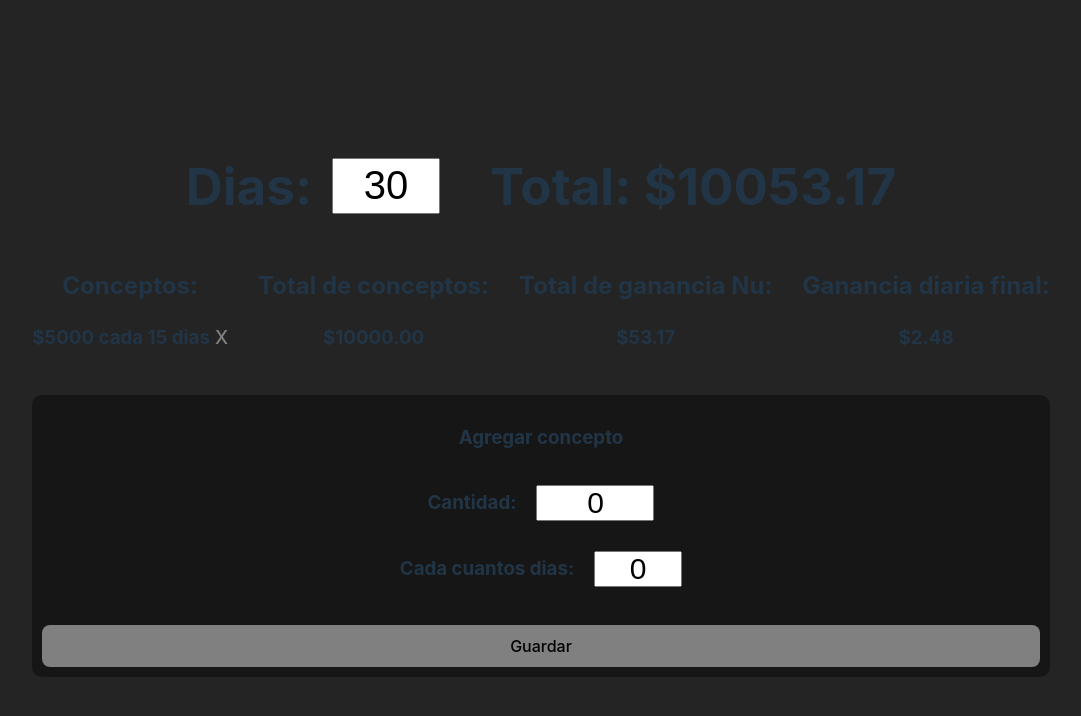
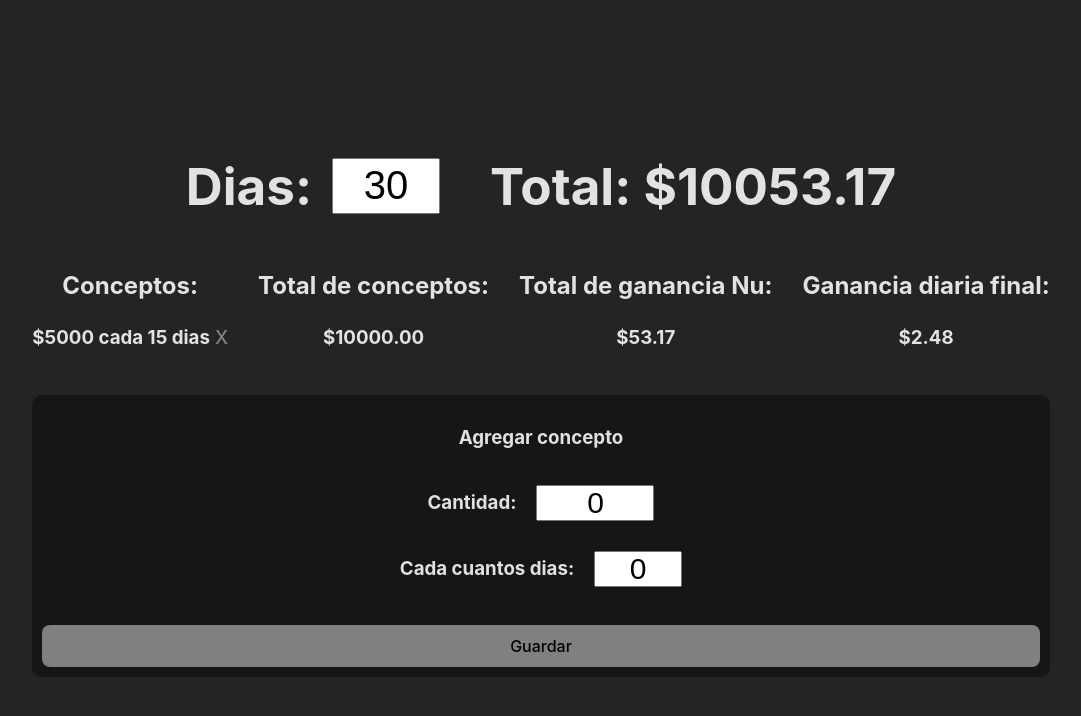
Before and after one commit to VVugi/CalculadoraNu, a React (Vite) app: page / in a window 1280 px wide. Shown: the top 716 px of the page, without its empty margins (99-1180 px from the left). Built offline with nearby package versions, Linux system fonts and the light colour scheme.

Commit message:
color fix

```diff
--- a/src/index.css
+++ b/src/index.css
@@ -57,7 +57,7 @@ button:focus-visible {
 
 @media (prefers-color-scheme: light) {
   :root {
-    color: #213547;
+    color: 'white';
     background-color: #242424;
   }
   a:hover {
```
